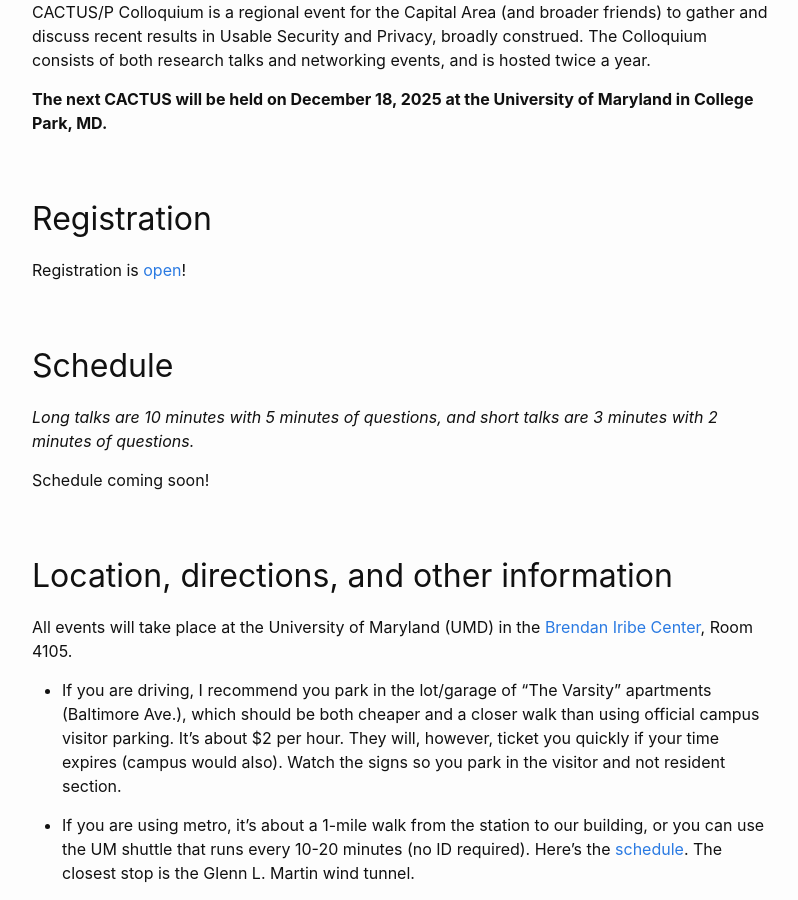
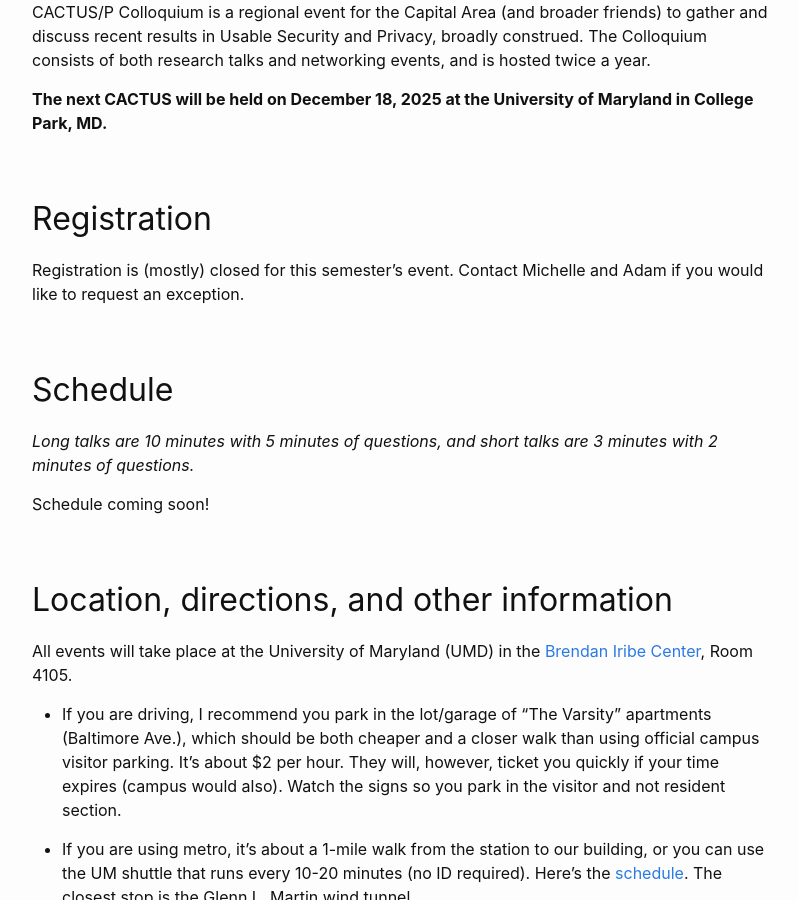
Before and after one commit to CACTUS-Colloquium/CACTUS-Colloquium.github.io, a Jekyll site: the page built from _posts/2025-12-18-index.md, in a window 1280 px wide and 900 px high, scrolled down 476 px. Shown: the whole window, without its empty margins (238-1036 px from the left). Built offline with Jekyll 4.4.1, drawn with Linux system fonts in a browser that asks for light colours.

Commit message:
close registration for dec 25

```diff
--- a/_posts/2025-12-18-index.md
+++ b/_posts/2025-12-18-index.md
@@ -9,7 +9,7 @@ CACTUS/P Colloquium is a regional event for the Capital Area (and broader friend
 
 ## Registration
 
-Registration is [open](https://docs.google.com/forms/d/e/1FAIpQLSdOeD2onRFjeJWb33rp2ujrLKHly9TfjYds1tMq6aehd9S5cw/viewform?usp=header)!
+Registration is (mostly) closed for this semester's event. Contact Michelle and Adam if you would like to request an exception. <!-- [open](https://docs.google.com/forms/d/e/1FAIpQLSdOeD2onRFjeJWb33rp2ujrLKHly9TfjYds1tMq6aehd9S5cw/viewform?usp=header)! -->
 
 
 ## Schedule
```
